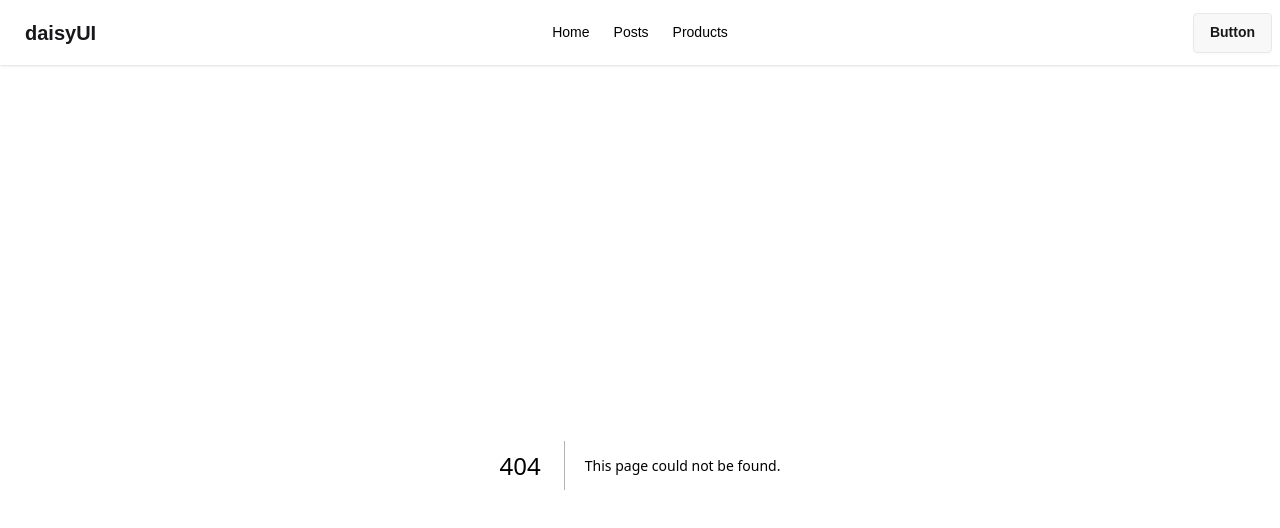
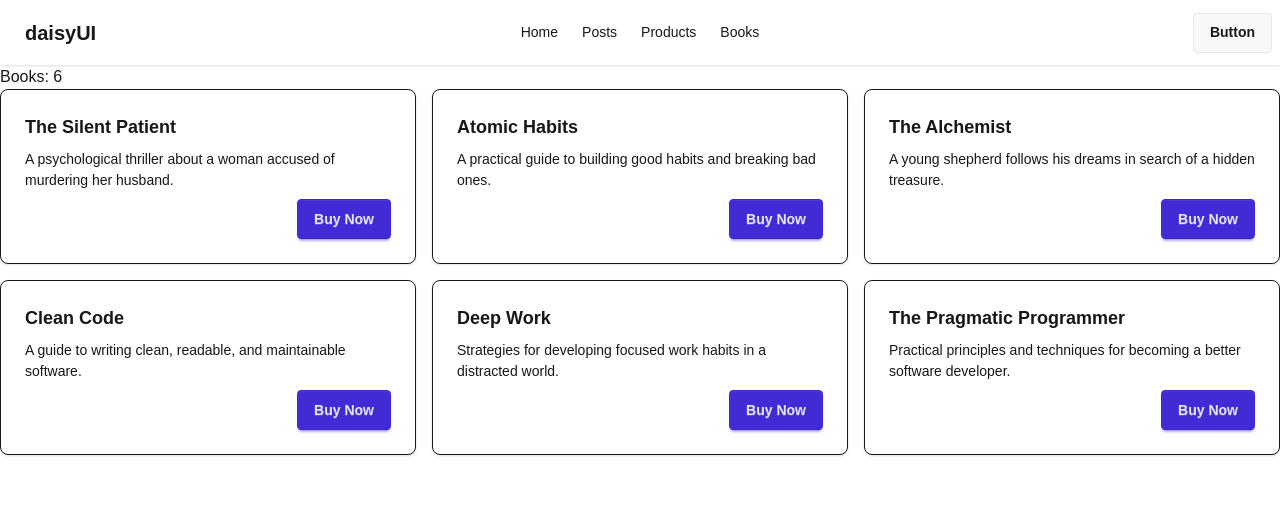
Before and after one commit to FarhanTips/Next_JS, a Next.js app in the folder 3. Advanced Data Fetching and UI Integration/nextjs-data-cacshing/: page /books in a window 1280 px wide. Before the commit this address had no page. Shown: the top 528 px of the page. Built offline with nearby package versions, Linux system fonts and the light colour scheme; data requests are answered from the project's data file.

Commit message:
ISR revalidate the cache

```diff
--- a/3. Advanced Data Fetching and UI Integration/nextjs-data-cacshing/db.json
+++ b/3. Advanced Data Fetching and UI Integration/nextjs-data-cacshing/db.json
@@ -80,5 +80,55 @@
       "description": "Reusable stainless steel water bottle that keeps drinks cool.",
       "image": "https://example.com/images/water-bottle.jpg"
     }
+  ],
+  "books": [
+    {
+      "id": 1,
+      "title": "The Silent Patient",
+      "author": "Alex Michaelides",
+      "price": 15.99,
+      "category": "Thriller",
+      "description": "A psychological thriller about a woman accused of murdering her husband."
+    },
+    {
+      "id": 2,
+      "title": "Atomic Habits",
+      "author": "James Clear",
+      "price": 18.99,
+      "category": "Self-Help",
+      "description": "A practical guide to building good habits and breaking bad ones."
+    },
+    {
+      "id": 3,
+      "title": "The Alchemist",
+      "author": "Paulo Coelho",
+      "price": 12.99,
+      "category": "Fiction",
+      "description": "A young shepherd follows his dreams in search of a hidden treasure."
+    },
+    {
+      "id": 4,
+      "title": "Clean Code",
+      "author": "Robert C. Martin",
+      "price": 32.99,
+      "category": "Programming",
+      "description": "A guide to writing clean, readable, and maintainable software."
+    },
+    {
+      "id": 5,
+      "title": "Deep Work",
+      "author": "Cal Newport",
+      "price": 16.99,
+      "category": "Productivity",
+      "description": "Strategies for developing focused work habits in a distracted world."
+    },
+    {
+      "id": 6,
+      "title": "The Pragmatic Programmer",
+      "author": "David Thomas and Andrew Hunt",
+      "price": 29.99,
+      "category": "Programming",
+      "description": "Practical principles and techniques for becoming a better software developer."
+    }
   ]
 }
--- /dev/null
+++ b/3. Advanced Data Fetching and UI Integration/nextjs-data-cacshing/src/app/books/page.jsx
@@ -0,0 +1,24 @@
+import React from 'react';
+import BookCard from '../components/BookCard';
+
+const getBooks = async () =>{
+
+    const res = await fetch("http://localhost:5000/books", {next:{revalidate: 20}});
+    return res.json();
+}
+
+const BooksPage = async () => {
+    const books = await getBooks();
+    return (
+        <div>
+            <h2>Books: {books.length}</h2>
+            <div className='grid grid-cols-3 gap-4'>
+                {
+                    books.map(book => <BookCard key={book.id} book={book}></BookCard>)
+                }
+            </div>
+        </div>
+    );
+};
+
+export default BooksPage;
--- /dev/null
+++ b/3. Advanced Data Fetching and UI Integration/nextjs-data-cacshing/src/app/components/BookCard.jsx
@@ -0,0 +1,17 @@
+import React from 'react';
+
+const BookCard = ({book}) => {
+    return (
+        <div className="card bg-base-100 border shadow-sm">
+            <div className="card-body">
+                <h2 className="card-title">{book.title}</h2>
+                <p>{book.description}</p>
+                <div className="card-actions justify-end">
+                    <button className="btn btn-primary">Buy Now</button>
+                </div>
+            </div>
+        </div>
+    );
+};
+
+export default BookCard;
--- a/3. Advanced Data Fetching and UI Integration/nextjs-data-cacshing/src/app/components/nav.jsx
+++ b/3. Advanced Data Fetching and UI Integration/nextjs-data-cacshing/src/app/components/nav.jsx
@@ -6,6 +6,7 @@ const Nav = () => {
         <li><Link href="/">Home</Link></li>
         <li><Link href="/posts">Posts</Link></li>
         <li><Link href="/products">Products</Link></li>
+        <li><Link href="/books">Books</Link></li>
 
     </>
     return (
```
